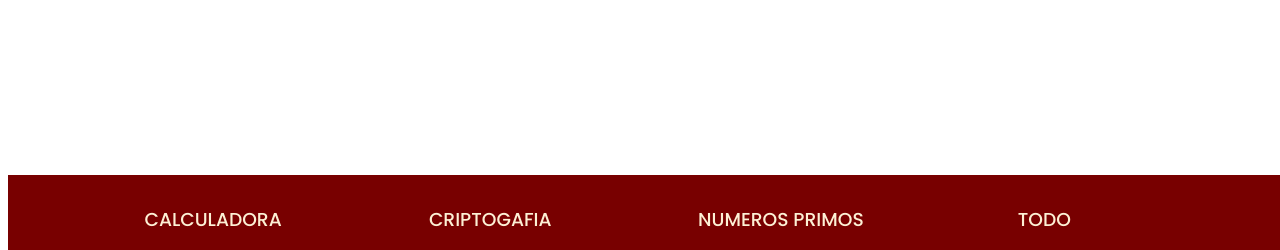
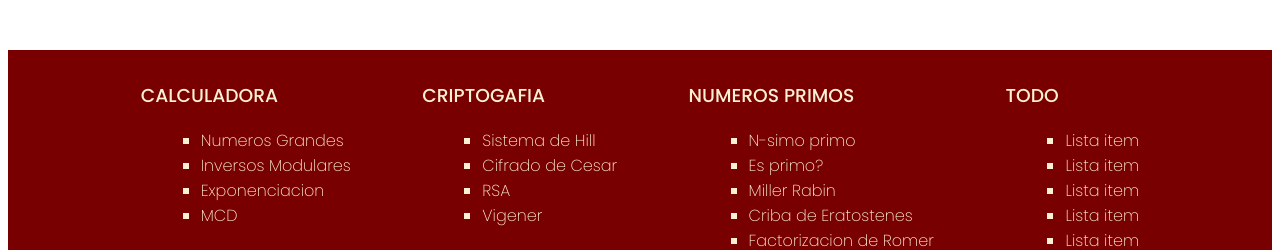
Before and after one commit to romerflores/Proyecto, a plain HTML site: page pages/templates/footer/footer.html in a window 1280 px wide. Shown: the part 250-500 px from the top of the page. Drawn offline with Linux system fonts and the light colour scheme; files that its build step writes are made by us from their sources; files whose address does not match are found by name.

Commit message:
correcciones-footer

```diff
--- a/pages/templates/footer/footer-style.css
+++ b/pages/templates/footer/footer-style.css
@@ -12,8 +12,10 @@
 
 
 .footer {
-    position: absolute;
+    position: sticky;
     bottom: 0;
+    margin-top: 300px;
+
     width: 100%;
     display: flex;
     flex-direction: column;
@@ -23,6 +25,8 @@
     background-color: var(--wine);
     color: var(--withe);
     font-family: "Poppins", serif;
+
+    z-index: -1;
 }
 
 
```
Also changed, not shown: index.html (+1 -1 lines).
